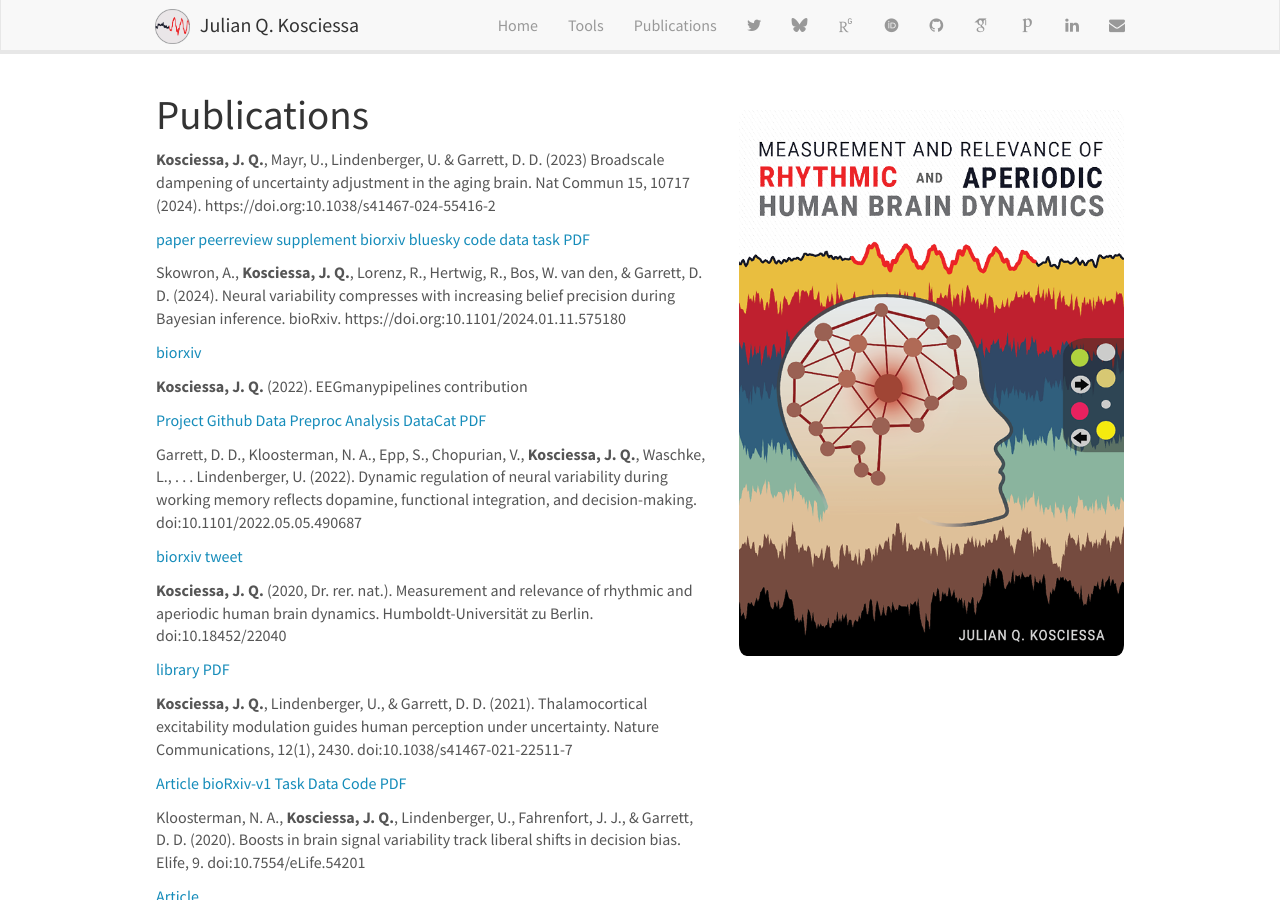
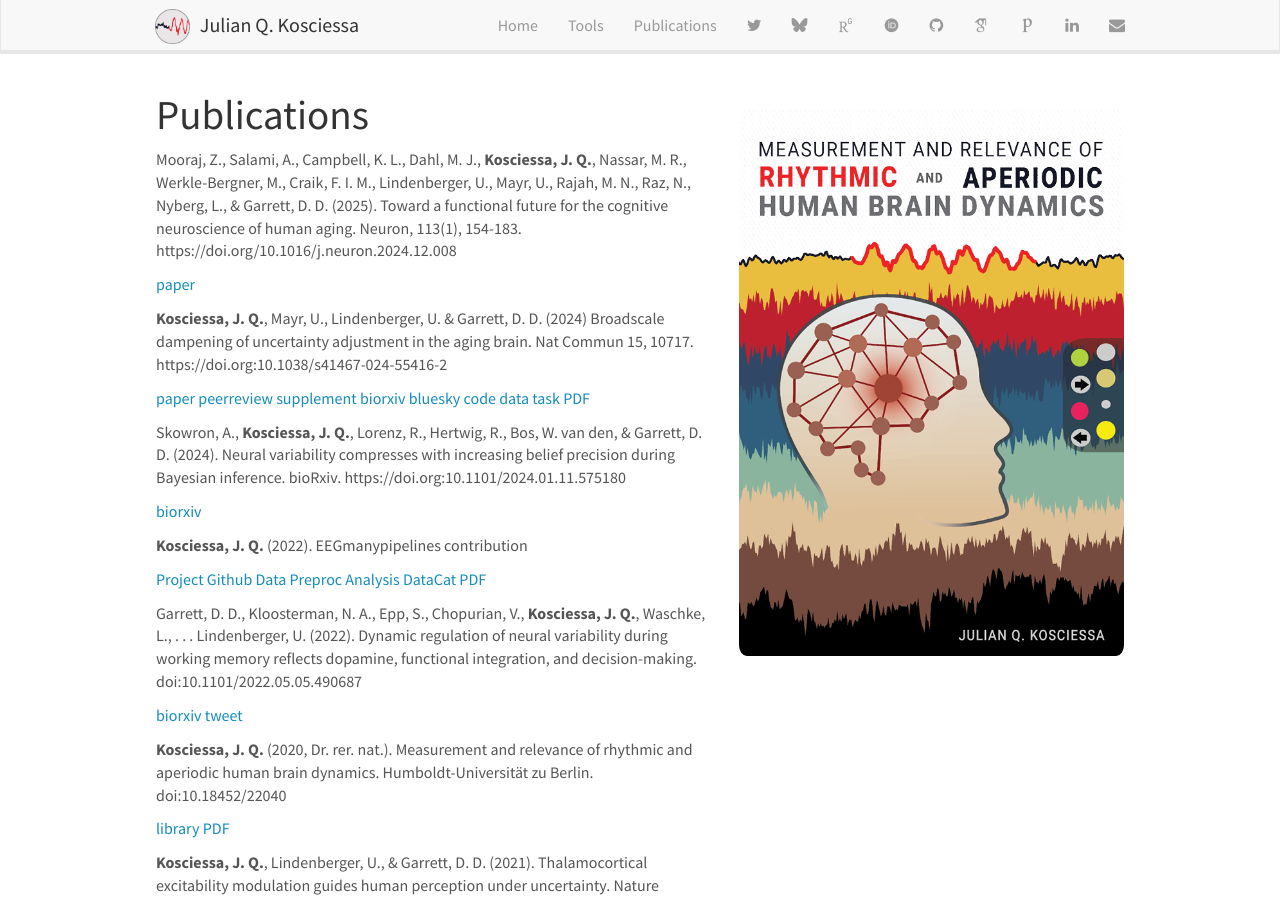
Before and after one commit to jkosciessa/jkosciessa.github.io, a Jekyll site: the page built from _pages/publications.md, in a window 1280 px wide and 900 px high. Built offline with Jekyll 4.4.1, drawn with Linux system fonts in a browser that asks for light colours; nearby versions of some CDN libraries; some web fonts are replaced.

Commit message:
add Neuron perspective

```diff
--- a/_pages/publications.md
+++ b/_pages/publications.md
@@ -8,7 +8,11 @@ permalink: /publications/
 
 # Publications
 
-**Kosciessa, J. Q.**, Mayr, U., Lindenberger, U. & Garrett, D. D. (2023) Broadscale dampening of uncertainty adjustment in the aging brain. Nat Commun 15, 10717 (2024). https://doi.org:10.1038/s41467-024-55416-2
+Mooraj, Z., Salami, A., Campbell, K. L., Dahl, M. J., **Kosciessa, J. Q.**, Nassar, M. R., Werkle-Bergner, M., Craik, F. I. M., Lindenberger, U., Mayr, U., Rajah, M. N., Raz, N., Nyberg, L., & Garrett, D. D. (2025). Toward a functional future for the cognitive neuroscience of human aging. Neuron, 113(1), 154-183. https://doi.org/10.1016/j.neuron.2024.12.008
+
+[paper](https://authors.elsevier.com/sd/article/S0896-6273(24)00886-9)
+
+**Kosciessa, J. Q.**, Mayr, U., Lindenberger, U. & Garrett, D. D. (2024) Broadscale dampening of uncertainty adjustment in the aging brain. Nat Commun 15, 10717. https://doi.org:10.1038/s41467-024-55416-2
 
 [paper](https://www.nature.com/articles/s41467-024-55416-2)
 [peerreview](https://static-content.springer.com/esm/art%3A10.1038%2Fs41467-024-55416-2/MediaObjects/41467_2024_55416_MOESM2_ESM.pdf)
```
